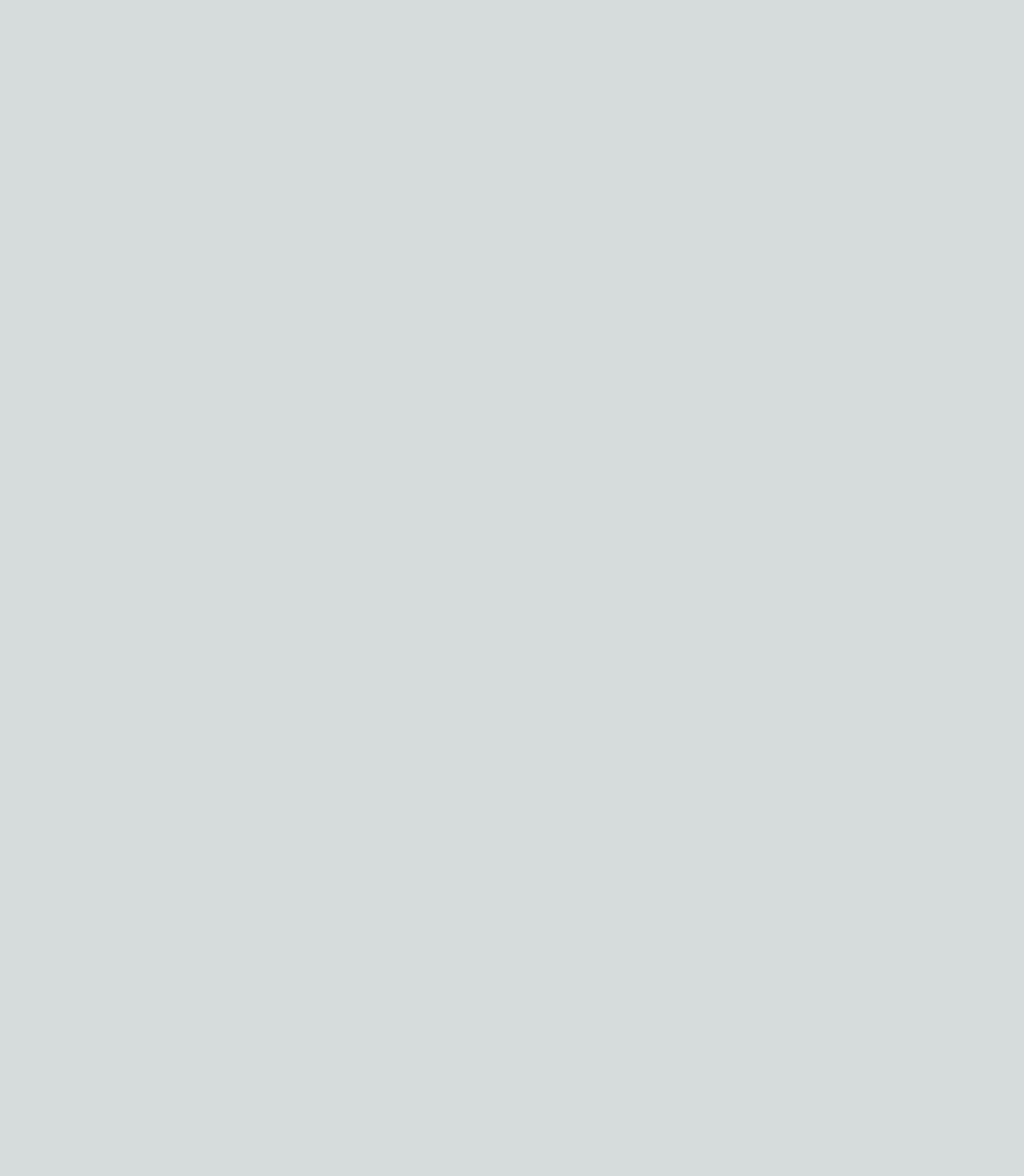
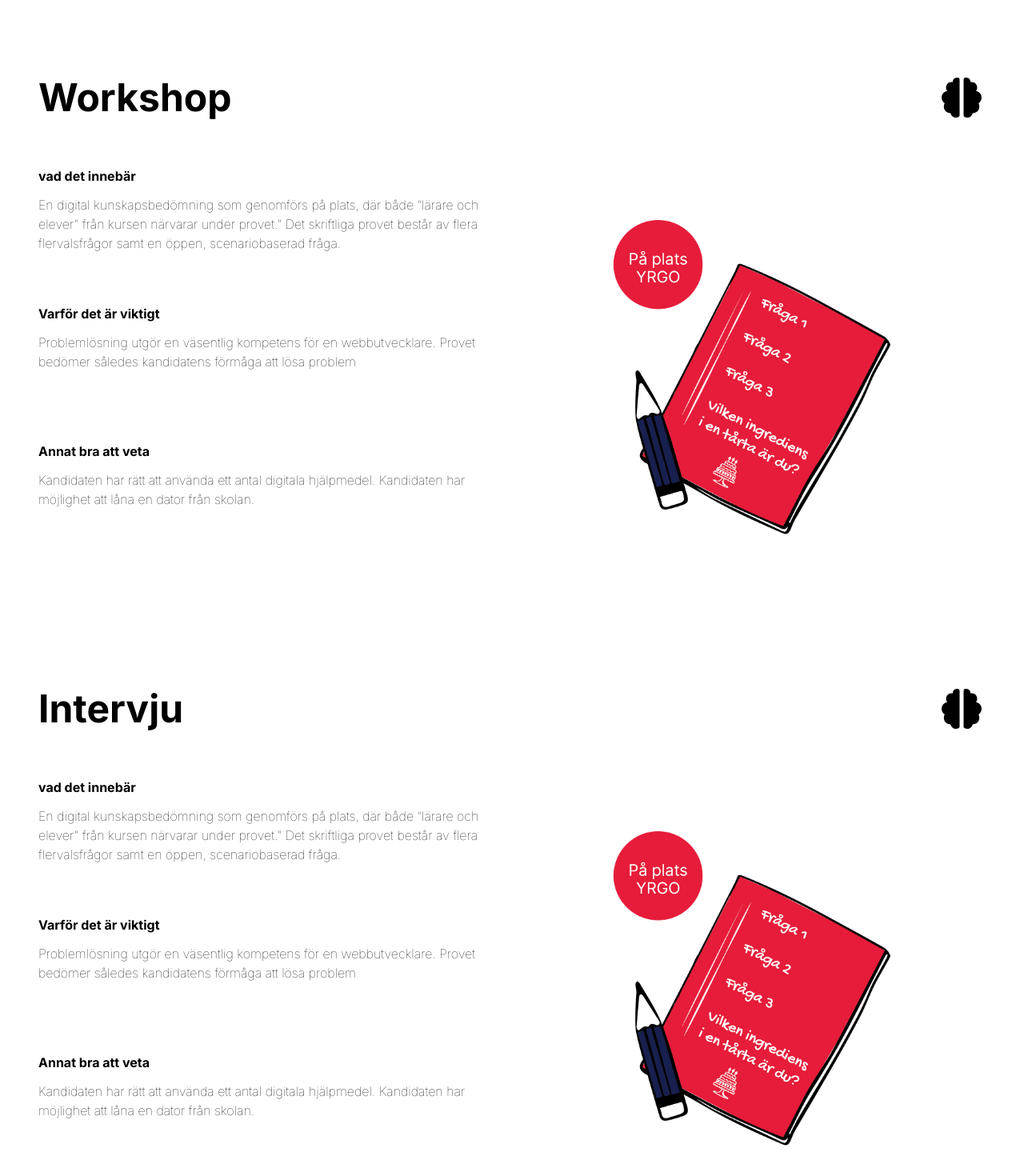
Before and after one commit to Adishumla/test-concept-group8, a Next.js app: page / in a window 1280 px wide. Shown: the part 1416-2886 px from the top of the page at 80% size. Before the commit the page ends 1412 px from the top, so only its background shows below. Built offline with nearby package versions, Linux system fonts and the light colour scheme.

Commit message:
added more columns with content

```diff
--- a/src/app/page.tsx
+++ b/src/app/page.tsx
@@ -144,6 +144,111 @@ export default function Home() {
           </div>
         </div>
       </section>
+
+      {/* workshop */}
+      <section className="flex flex-col items-center justify-center w-full h-full">
+        <div className="flex flex-row items-center justify-between w-full h-full mt-24 px-12">
+          <h1 className="text-5xl text-center text-black font-bold">
+            Workshop
+          </h1>
+          <Image src="/kunskap.svg" alt="Kunskap logo" width={60} height={72} />
+        </div>
+        <div className="grid grid-cols-2 gap-4 p-12 w-full h-full">
+          <div className="grid grid-cols-1 gap-y-1 items-center justify-center w-full h-full ">
+            <div className="flex flex-col w-full h-40 mt-2 ">
+              <h3 className="text-ml text-left text-black font-bold">
+                vad det innebär
+              </h3>
+              <p className="text-ml text-left text-black font-thin mt-3">
+                En digital kunskapsbedömning som genomförs på plats, där både
+                &ldquo;lärare och elever&quot; från kursen närvarar under
+                provet.&rdquo; Det skriftliga provet består av flera
+                flervalsfrågor samt en öppen, scenariobaserad fråga.
+              </p>
+            </div>
+
+            <div className="flex flex-col w-full h-40 mt-2">
+              <h3 className="text-ml text-left text-black font-bold">
+                Varför det är viktigt
+              </h3>
+              <p className="text-ml text-left text-black font-thin mt-3">
+                Problemlösning utgör en väsentlig kompetens för en
+                webbutvecklare. Provet bedömer således kandidatens förmåga att
+                lösa problem
+              </p>
+            </div>
+            <div className="flex flex-col w-full h-40 mt-2 ">
+              <h3 className="text-ml text-left text-black font-bold">
+                Annat bra att veta
+              </h3>
+              <p className="text-ml text-left text-black font-thin mt-3">
+                Kandidaten har rätt att använda ett antal digitala hjälpmedel.
+                Kandidaten har möjlighet att låna en dator från skolan.
+              </p>
+            </div>
+          </div>
+          <div className="flex flex-col items-center justify-center w-full h-full ">
+            <Image
+              src="/kunskapstest-img.png"
+              alt="Kunskap logo"
+              width={400}
+              height={72}
+            />
+          </div>
+        </div>
+      </section>
+      {/* Intervju */}
+      <section className="flex flex-col items-center justify-center w-full h-full">
+        <div className="flex flex-row items-center justify-between w-full h-full mt-24 px-12">
+          <h1 className="text-5xl text-center text-black font-bold">
+            Intervju
+          </h1>
+          <Image src="/kunskap.svg" alt="Kunskap logo" width={60} height={72} />
+        </div>
+        <div className="grid grid-cols-2 gap-4 p-12 w-full h-full">
+          <div className="grid grid-cols-1 gap-y-1 items-center justify-center w-full h-full ">
+            <div className="flex flex-col w-full h-40 mt-2 ">
+              <h3 className="text-ml text-left text-black font-bold">
+                vad det innebär
+              </h3>
+              <p className="text-ml text-left text-black font-thin mt-3">
+                En digital kunskapsbedömning som genomförs på plats, där både
+                &ldquo;lärare och elever&quot; från kursen närvarar under
+                provet.&rdquo; Det skriftliga provet består av flera
+                flervalsfrågor samt en öppen, scenariobaserad fråga.
+              </p>
+            </div>
+
+            <div className="flex flex-col w-full h-40 mt-2">
+              <h3 className="text-ml text-left text-black font-bold">
+                Varför det är viktigt
+              </h3>
+              <p className="text-ml text-left text-black font-thin mt-3">
+                Problemlösning utgör en väsentlig kompetens för en
+                webbutvecklare. Provet bedömer således kandidatens förmåga att
+                lösa problem
+              </p>
+            </div>
+            <div className="flex flex-col w-full h-40 mt-2 ">
+              <h3 className="text-ml text-left text-black font-bold">
+                Annat bra att veta
+              </h3>
+              <p className="text-ml text-left text-black font-thin mt-3">
+                Kandidaten har rätt att använda ett antal digitala hjälpmedel.
+                Kandidaten har möjlighet att låna en dator från skolan.
+              </p>
+            </div>
+          </div>
+          <div className="flex flex-col items-center justify-center w-full h-full ">
+            <Image
+              src="/kunskapstest-img.png"
+              alt="Kunskap logo"
+              width={400}
+              height={72}
+            />
+          </div>
+        </div>
+      </section>
     </main>
   );
 }
```
